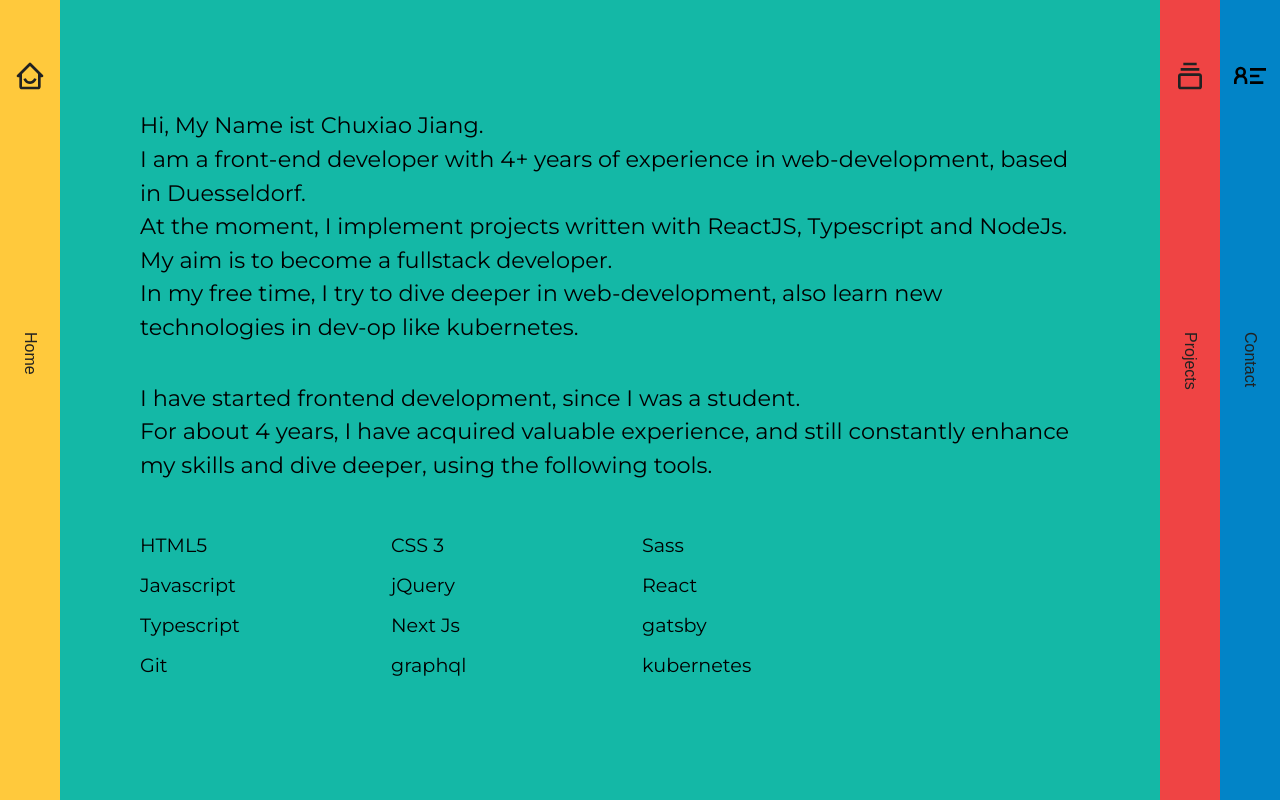
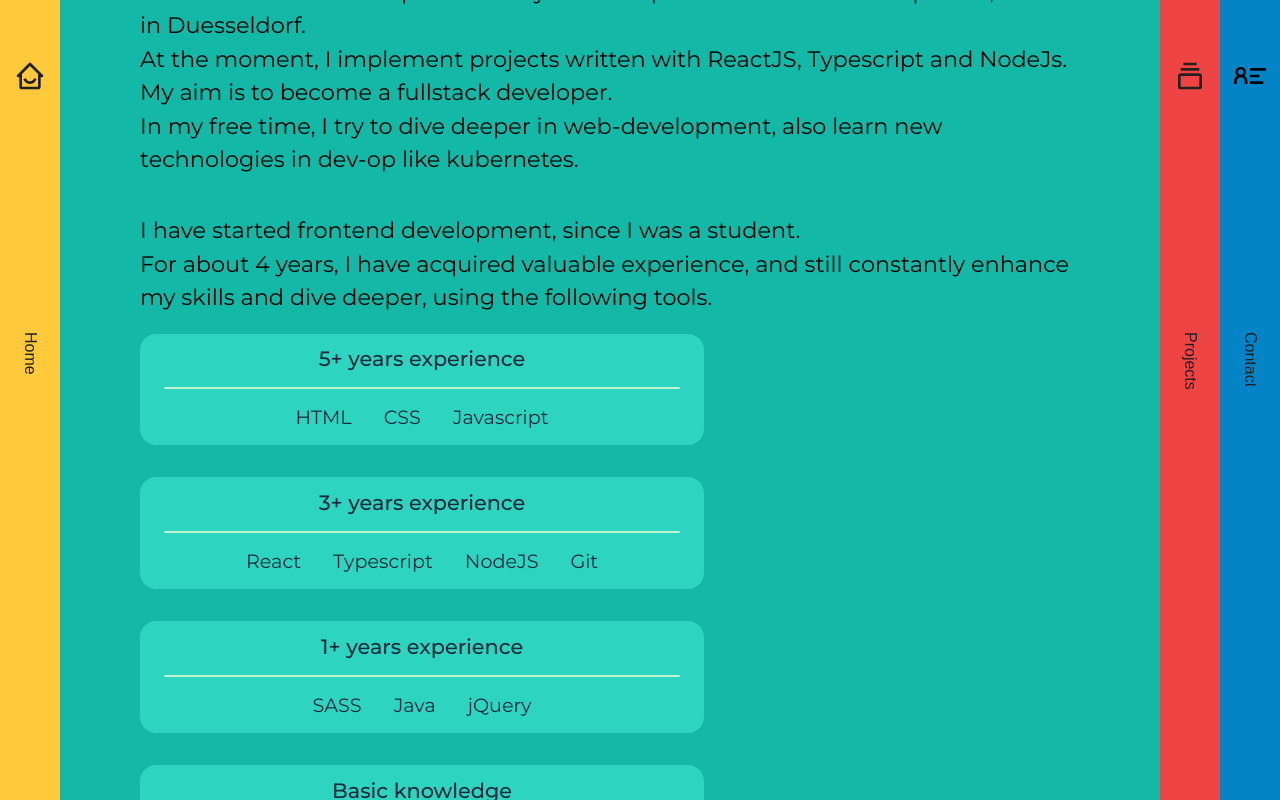
Before and after one commit to YiDaoJ/my-portfolio, a React (Create React App) app: page /about in a window 1280 px wide. Built offline with nearby package versions, Linux system fonts and the light colour scheme.

Commit message:
update skills metrics

```diff
--- a/src/components/index.ts
+++ b/src/components/index.ts
@@ -5,3 +5,4 @@
 export { Layout } from './layout'
 export { ProjectPreview } from './project-preview'
 export { PageContainer } from './page-container'
+export { SkillCard } from './skill-card'
--- /dev/null
+++ b/src/components/skill-card/index.tsx
@@ -0,0 +1,66 @@
+import React from 'react'
+import styled from 'styled-components'
+
+interface SkillCardProps {
+  title: string
+  skills: string[]
+  color?: string
+}
+
+export const SkillCard: React.VFC<SkillCardProps> = ({
+  title,
+  skills,
+  color,
+}) => {
+  return (
+    <SkillPointsContainer>
+      <div className='skill-card__title'>{title}</div>
+      <div className='skill-card__divider' />
+      <div className='skill-card__content'>
+        {skills.map((skill) => (
+          <div key={skill} className='skill-card__item'>
+            {skill}
+          </div>
+        ))}
+      </div>
+    </SkillPointsContainer>
+  )
+}
+
+const SkillPointsContainer = styled.div`
+  width: 100%;
+  height: auto;
+  padding: 0.8rem 1.5rem 1rem;
+  border-radius: 1rem;
+  background-color: #2dd4bf;
+  color: #1e293b;
+
+  display: flex;
+  flex-direction: column;
+  justify-content: flex-start;
+  align-items: center;
+  gap: 1rem;
+
+  .skill-card__title {
+    font-size: 1.3rem;
+    font-weight: 500;
+  }
+
+  .skill-card__divider {
+    width: 100%;
+    height: 2px;
+    background-color: #bbf7d0;
+    border-radius: 0.5rem;
+  }
+
+  .skill-card__content {
+    width: 100%;
+    display: flex;
+    flex-direction: row;
+    justify-content: center;
+    gap: 2rem;
+    font-size: 1.2rem;
+  }
+`
+
+export default SkillCard
--- a/src/pages/About.tsx
+++ b/src/pages/About.tsx
@@ -1,6 +1,6 @@
 import React from 'react'
 import styled from 'styled-components'
-import { PageContainer, StyledH2 } from '../components'
+import { PageContainer, SkillCard, StyledH2 } from '../components'
 
 export const About: React.FC = () => {
   return (
@@ -26,36 +26,31 @@
         constantly enhance my skills and dive deeper, using the following tools.
       </StyledH2>
       <SkillPointsContainer className='skills'>
-        <div>HTML5</div>
-        <div>CSS 3</div>
-        <div>Sass</div>
-        <div>Javascript</div>
-        <div>jQuery</div>
-        <div>React</div>
-        <div>Typescript</div>
-        <div>Next Js</div>
-        <div>gatsby</div>
-        <div>Git</div>
-        <div>graphql</div>
-        <div>kubernetes</div>
+        <SkillCard
+          title='5+ years experience'
+          skills={['HTML', 'CSS', 'Javascript']}
+        />
+        <SkillCard
+          title='3+ years experience'
+          skills={['React', 'Typescript', 'NodeJS', 'Git']}
+        />
+        <SkillCard
+          title='1+ years experience'
+          skills={['SASS', 'Java', 'jQuery']}
+        />
+        <SkillCard
+          title='Basic knowledge'
+          skills={['SQL', 'GraphQL', 'Docker', 'Kubernetes']}
+        />
       </SkillPointsContainer>
     </PageContainer>
   )
 }
 
 const SkillPointsContainer = styled.div`
-  width: 100%;
+  width: 60%;
   display: flex;
-  flex-wrap: wrap;
+  flex-direction: column;
+  gap: 2rem;
   box-sizing: border-box;
-  justify-content: flex-start;
-  gap: 1rem;
-  padding: 2rem 0;
-  font-size: 1.2rem;
-
-  div {
-    flex-grow: 0;
-    max-width: 25%;
-    flex-basis: 25%;
-  }
 `
```
